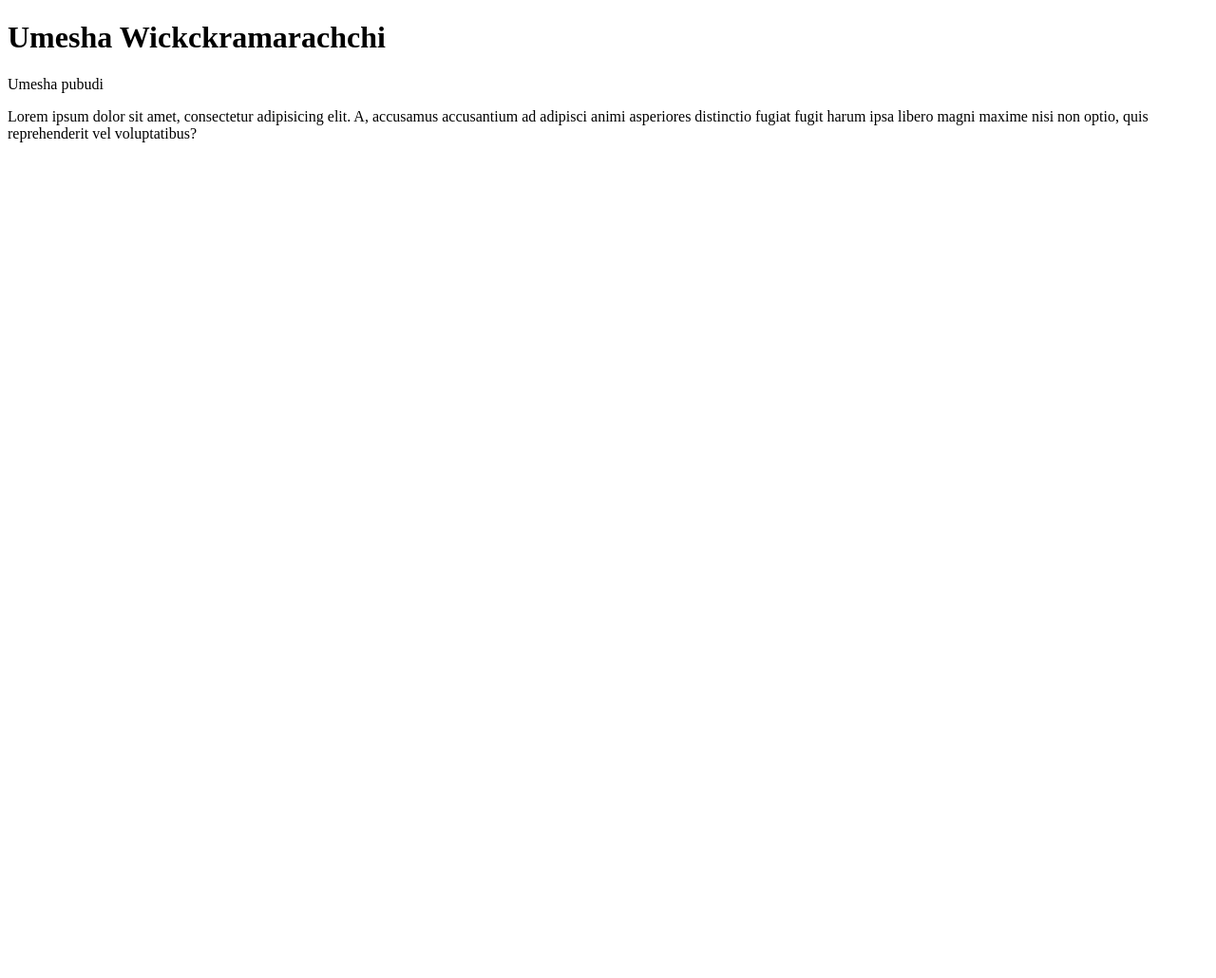
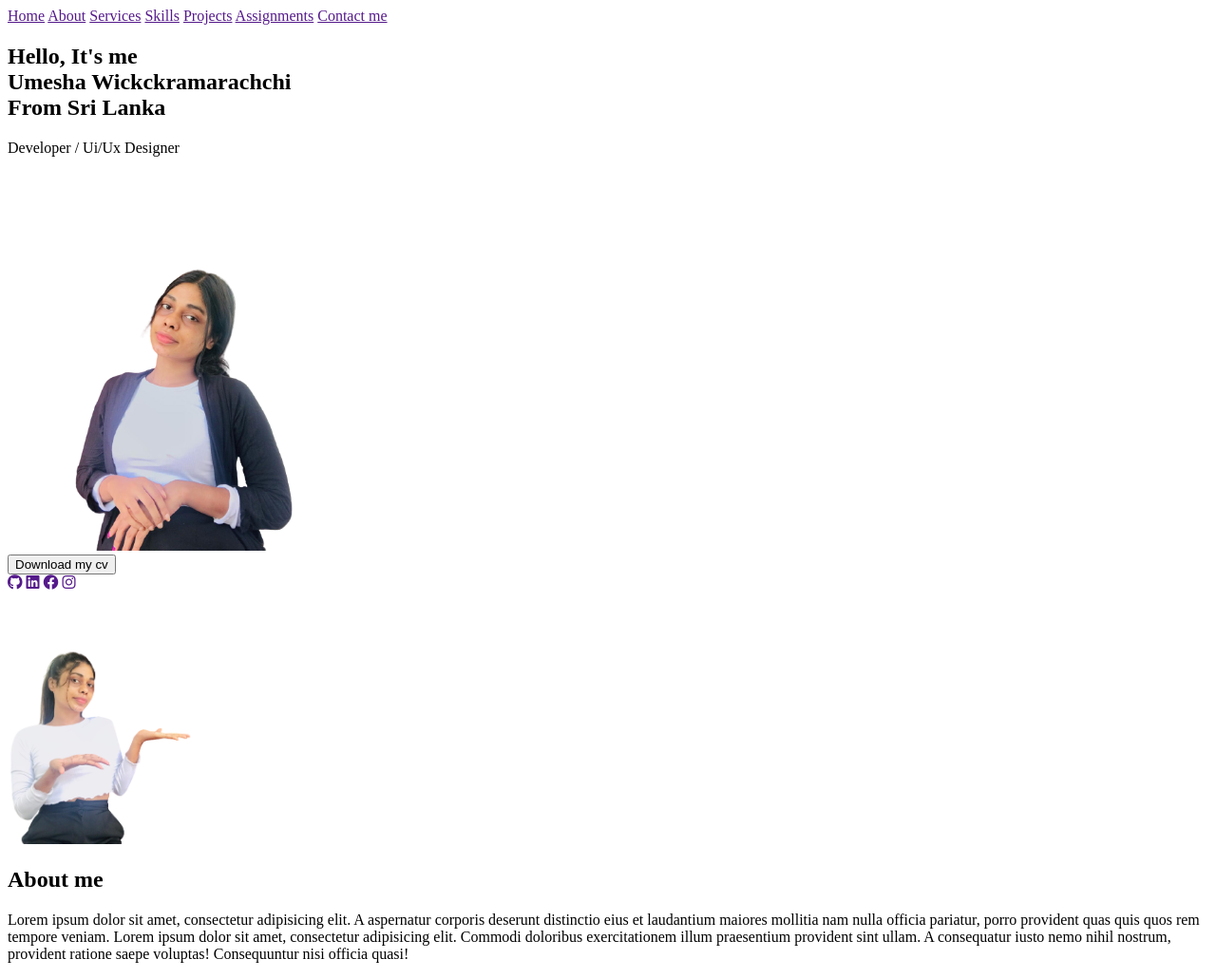
Before and after one commit to UmeshaWickramarachchi/MyPortfolio, a plain HTML site: page index.html in a window 1280 px wide. Shown: the whole page at 95% size. Before the commit the page ends 800 px from the top, so only its background shows below. Drawn offline with Linux system fonts and the light colour scheme.

Commit message:
add home section and about section

```diff
--- a/index.html
+++ b/index.html
@@ -3,12 +3,62 @@
 <head>
     <meta charset="UTF-8">
     <title>My PortFolio</title>
+    <meta name="viewport" content="width=device-width, initial-scale=1.0">
+    <link rel="stylesheet" href="https://cdnjs.cloudflare.com/ajax/libs/font-awesome/6.4.0/css/all.min.css">
 </head>
 <body>
-<h1>Umesha Wickckramarachchi</h1>
-<h>Umesha</h>
-<h>pubudi</h>
-<p>Lorem ipsum dolor sit amet, consectetur adipisicing elit. A, accusamus accusantium ad adipisci animi asperiores distinctio fugiat fugit harum ipsa libero magni maxime nisi non optio, quis reprehenderit vel voluptatibus?</p>
+<nav>
+    <a href="">Home</a>
+    <a href="">About</a>
+    <a href="">Services</a>
+    <a href="">Skills</a>
+    <a href="">Projects</a>
+    <a href="">Assignments</a>
+    <a href="">Contact me</a>
+</nav>
+<header>
+    <main>
+        <section>
+           <div>
+               <h1>Hello, It's me <br>Umesha Wickckramarachchi<br> From Sri Lanka</h1>
+               <p>Developer / Ui/Ux Designer</p>
+
+           </div>
+            <img src="assets\myimage.png" alt="umeshsa" width="300">
+
+            <div>
+
+                <button>Download my cv</button>
+            </div>
+            <div>
+
+                <a href=""><i class="fa-brands fa-github"></i></a>
+                <a href=""><i class="fa-brands fa-linkedin"></i></a>
+                <a href=""><i class="fa-brands fa-facebook"></i></a>
+                <a href=""><i class="fa-brands fa-instagram"></i></a>
+            </div>
+        </section>
+    </main>
+</header>
+
+<!--About me-->
+<div>
+
+    <div>
+        <img src="assets\aboutme.png" alt="" width="200">
+    </div>
+
+    <h2>About me</h2>
+
+    <p> Lorem ipsum dolor sit amet, consectetur adipisicing elit. A aspernatur corporis deserunt distinctio eius et laudantium maiores mollitia nam nulla officia pariatur, porro provident quas quis quos rem tempore veniam.
+        Lorem ipsum dolor sit amet, consectetur adipisicing elit. Commodi doloribus exercitationem illum praesentium provident sint ullam. A consequatur iusto nemo nihil nostrum, provident ratione saepe voluptas! Consequuntur nisi officia quasi!
+    </p>
+
+</div>
+
+
+
+
 
 </body>
 </html>
```
Also changed, not shown: assets/aboutme.png (added), assets/myimage.png (added).
